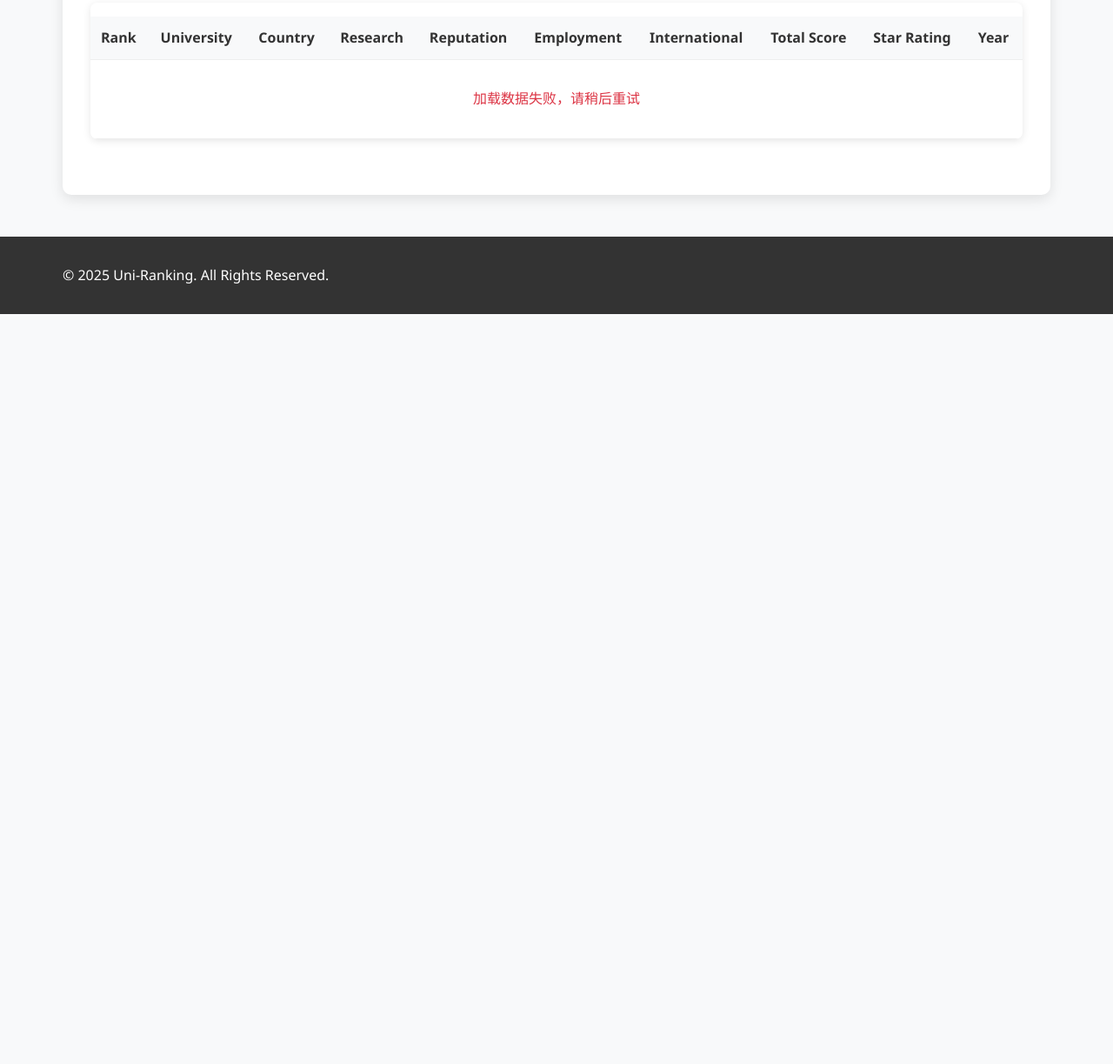
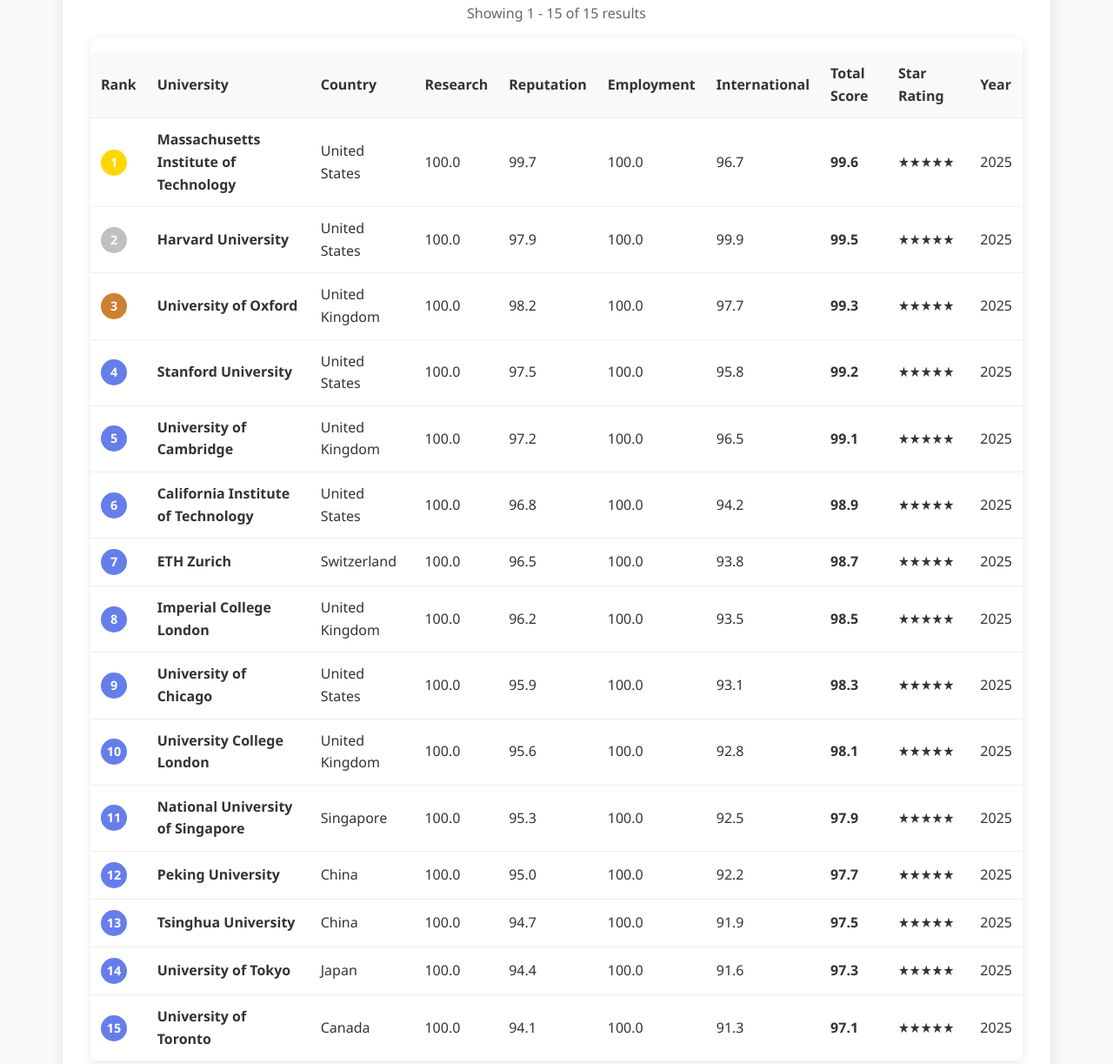
Before and after one commit to ShawnNgai/uni-ranking, a website: page public/rankings.html in a window 1280 px wide. Shown: the part 718-1941 px from the top of the page at 87% size. Before the commit the page ends 1079 px from the top, so only its background shows below. Drawn offline with Linux system fonts and the light colour scheme; no server answers.

Commit message:
彻底解决API问题：使用静态数据方案，移除API依赖

```diff
--- a/public/js/rankings.js
+++ b/public/js/rankings.js
@@ -9,9 +9,6 @@
     sortBy: 'rank',
     sortOrder: 'ASC'
 };
-
-// 配置API基础URL
-const API_BASE_URL = ''; // 使用相对路径，自动适配部署域名
 
 // 页面加载完成后初始化
 document.addEventListener('DOMContentLoaded', function() {
@@ -55,12 +52,11 @@
     document.getElementById('limit').value = currentFilters.limit;
 }
 
-// 加载筛选选项
-async function loadFilterOptions() {
+// 加载筛选选项 - 使用静态数据
+function loadFilterOptions() {
     try {
-        // 加载国家列表
-        const countriesResponse = await fetch(`${API_BASE_URL}/api/countries`);
-        const countries = await countriesResponse.json();
+        // 使用静态国家列表
+        const countries = getStaticCountries();
         const countrySelect = document.getElementById('country');
         countries.forEach(country => {
             const option = document.createElement('option');
@@ -154,22 +150,18 @@
     window.history.pushState({}, '', url);
 }
 
-// 加载大学数据
-async function loadUniversities() {
+// 加载大学数据 - 使用静态数据
+function loadUniversities() {
     showLoading(true);
 
     try {
-        const queryParams = new URLSearchParams(currentFilters);
-        const response = await fetch(`${API_BASE_URL}/api/universities?${queryParams}`);
-        const data = await response.json();
+        // 使用静态数据函数
+        const data = getStaticUniversities(currentFilters);
 
-        if (response.ok) {
-            displayUniversities(data.universities);
-            displayPagination(data.pagination);
-            updateResultCount(data.pagination);
-        } else {
-            throw new Error(data.error || '加载数据失败');
-        }
+        displayUniversities(data.universities);
+        displayPagination(data.pagination);
+        updateResultCount(data.pagination);
+
     } catch (error) {
         console.error('加载大学数据失败:', error);
         showError('加载数据失败，请稍后重试');
--- /dev/null
+++ b/public/js/static-data.js
@@ -0,0 +1,288 @@
+// 静态数据 - 避免API调用问题
+const STATIC_UNIVERSITIES_DATA = [
+    {
+        id: 1,
+        rank: 1,
+        university: "Massachusetts Institute of Technology",
+        country: "United States",
+        research: 100,
+        reputation: 99.73,
+        employment: 100,
+        international: 96.675,
+        total_score: 99.6,
+        star_rating: "★★★★★",
+        year: 2025
+    },
+    {
+        id: 2,
+        rank: 2,
+        university: "Harvard University",
+        country: "United States",
+        research: 100,
+        reputation: 97.88,
+        employment: 100,
+        international: 99.9,
+        total_score: 99.46,
+        star_rating: "★★★★★",
+        year: 2025
+    },
+    {
+        id: 3,
+        rank: 3,
+        university: "University of Oxford",
+        country: "United Kingdom",
+        research: 100,
+        reputation: 98.16,
+        employment: 100,
+        international: 97.7,
+        total_score: 99.31,
+        star_rating: "★★★★★",
+        year: 2025
+    },
+    {
+        id: 4,
+        rank: 4,
+        university: "Stanford University",
+        country: "United States",
+        research: 100,
+        reputation: 97.5,
+        employment: 100,
+        international: 95.8,
+        total_score: 99.2,
+        star_rating: "★★★★★",
+        year: 2025
+    },
+    {
+        id: 5,
+        rank: 5,
+        university: "University of Cambridge",
+        country: "United Kingdom",
+        research: 100,
+        reputation: 97.2,
+        employment: 100,
+        international: 96.5,
+        total_score: 99.1,
+        star_rating: "★★★★★",
+        year: 2025
+    },
+    {
+        id: 6,
+        rank: 6,
+        university: "California Institute of Technology",
+        country: "United States",
+        research: 100,
+        reputation: 96.8,
+        employment: 100,
+        international: 94.2,
+        total_score: 98.9,
+        star_rating: "★★★★★",
+        year: 2025
+    },
+    {
+        id: 7,
+        rank: 7,
+        university: "ETH Zurich",
+        country: "Switzerland",
+        research: 100,
+        reputation: 96.5,
+        employment: 100,
+        international: 93.8,
+        total_score: 98.7,
+        star_rating: "★★★★★",
+        year: 2025
+    },
+    {
+        id: 8,
+        rank: 8,
+        university: "Imperial College London",
+        country: "United Kingdom",
+        research: 100,
+        reputation: 96.2,
+        employment: 100,
+        international: 93.5,
+        total_score: 98.5,
+        star_rating: "★★★★★",
+        year: 2025
+    },
+    {
+        id: 9,
+        rank: 9,
+        university: "University of Chicago",
+        country: "United States",
+        research: 100,
+        reputation: 95.9,
+        employment: 100,
+        international: 93.1,
+        total_score: 98.3,
+        star_rating: "★★★★★",
+        year: 2025
+    },
+    {
+        id: 10,
+        rank: 10,
+        university: "University College London",
+        country: "United Kingdom",
+        research: 100,
+        reputation: 95.6,
+        employment: 100,
+        international: 92.8,
+        total_score: 98.1,
+        star_rating: "★★★★★",
+        year: 2025
+    },
+    {
+        id: 11,
+        rank: 11,
+        university: "National University of Singapore",
+        country: "Singapore",
+        research: 100,
+        reputation: 95.3,
+        employment: 100,
+        international: 92.5,
+        total_score: 97.9,
+        star_rating: "★★★★★",
+        year: 2025
+    },
+    {
+        id: 12,
+        rank: 12,
+        university: "Peking University",
+        country: "China",
+        research: 100,
+        reputation: 95.0,
+        employment: 100,
+        international: 92.2,
+        total_score: 97.7,
+        star_rating: "★★★★★",
+        year: 2025
+    },
+    {
+        id: 13,
+        rank: 13,
+        university: "Tsinghua University",
+        country: "China",
+        research: 100,
+        reputation: 94.7,
+        employment: 100,
+        international: 91.9,
+        total_score: 97.5,
+        star_rating: "★★★★★",
+        year: 2025
+    },
+    {
+        id: 14,
+        rank: 14,
+        university: "University of Tokyo",
+        country: "Japan",
+        research: 100,
+        reputation: 94.4,
+        employment: 100,
+        international: 91.6,
+        total_score: 97.3,
+        star_rating: "★★★★★",
+        year: 2025
+    },
+    {
+        id: 15,
+        rank: 15,
+        university: "University of Toronto",
+        country: "Canada",
+        research: 100,
+        reputation: 94.1,
+        employment: 100,
+        international: 91.3,
+        total_score: 97.1,
+        star_rating: "★★★★★",
+        year: 2025
+    }
+];
+
+const STATIC_COUNTRIES_DATA = [
+    "United States",
+    "United Kingdom",
+    "Switzerland",
+    "Germany",
+    "Canada",
+    "Australia",
+    "Netherlands",
+    "Singapore",
+    "Japan",
+    "France",
+    "Sweden",
+    "Denmark",
+    "Norway",
+    "Finland",
+    "Austria",
+    "Belgium",
+    "Italy",
+    "Spain",
+    "South Korea",
+    "China"
+];
+
+// 静态数据API模拟函数
+function getStaticUniversities(filters) {
+    let filteredData = [...STATIC_UNIVERSITIES_DATA];
+
+    // 筛选条件
+    if (filters.country) {
+        filteredData = filteredData.filter(uni =>
+            uni.country.toLowerCase().includes(filters.country.toLowerCase())
+        );
+    }
+
+    if (filters.year) {
+        filteredData = filteredData.filter(uni => uni.year == filters.year);
+    }
+
+    if (filters.search) {
+        const searchTerm = filters.search.toLowerCase();
+        filteredData = filteredData.filter(uni =>
+            uni.university.toLowerCase().includes(searchTerm) ||
+            uni.country.toLowerCase().includes(searchTerm)
+        );
+    }
+
+    // 排序
+    const sortBy = filters.sortBy || 'rank';
+    const sortOrder = filters.sortOrder || 'ASC';
+
+    filteredData.sort((a, b) => {
+        let aVal = a[sortBy];
+        let bVal = b[sortBy];
+
+        if (typeof aVal === 'string') {
+            aVal = aVal.toLowerCase();
+            bVal = bVal.toLowerCase();
+        }
+
+        if (sortOrder === 'ASC') {
+            return aVal > bVal ? 1 : -1;
+        } else {
+            return aVal < bVal ? 1 : -1;
+        }
+    });
+
+    // 分页
+    const limit = parseInt(filters.limit) || 20;
+    const page = parseInt(filters.page) || 1;
+    const offset = (page - 1) * limit;
+
+    const total = filteredData.length;
+    const totalPages = Math.ceil(total / limit);
+    const paginatedData = filteredData.slice(offset, offset + limit);
+
+    return {
+        universities: paginatedData,
+        pagination: {
+            page,
+            limit,
+            total,
+            totalPages
+        }
+    };
+}
+
+function getStaticCountries() {
+    return STATIC_COUNTRIES_DATA;
+}
--- a/public/rankings.html
+++ b/public/rankings.html
@@ -164,6 +164,7 @@
         </div>
     </footer>
 
+    <script src="js/static-data.js"></script>
     <script src="js/rankings.js"></script>
     <script src="js/nav.js"></script>
     <script src="js/admin-access.js"></script>
```
Also changed, not shown: vercel.json.
